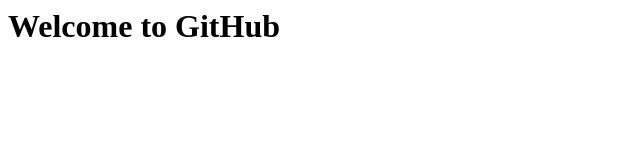
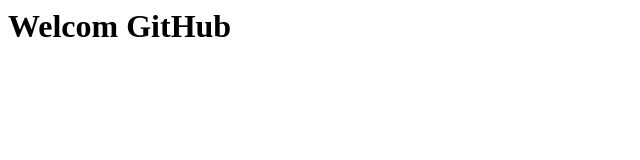
Before and after one commit to huunhan3321/git-lab7, a plain HTML site: page index.html in a window 1280 px wide. Shown: the whole page, without its empty margins (0-640 px from the left). Drawn offline with Linux system fonts and the light colour scheme.

Commit message:
Update index.html content

```diff
--- a/index.html
+++ b/index.html
@@ -1 +1 @@
-<html><body><h1>Welcome to GitHub</h1></body></html>
+<html><body><h1>Welcom GitHub</h1></body></html>
```
